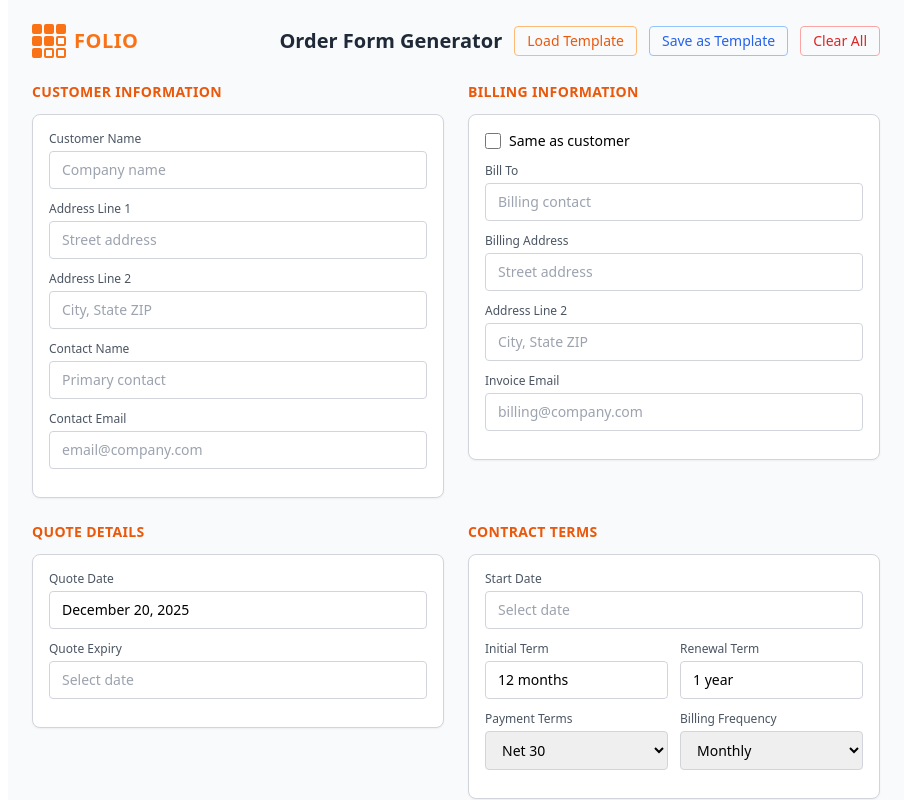
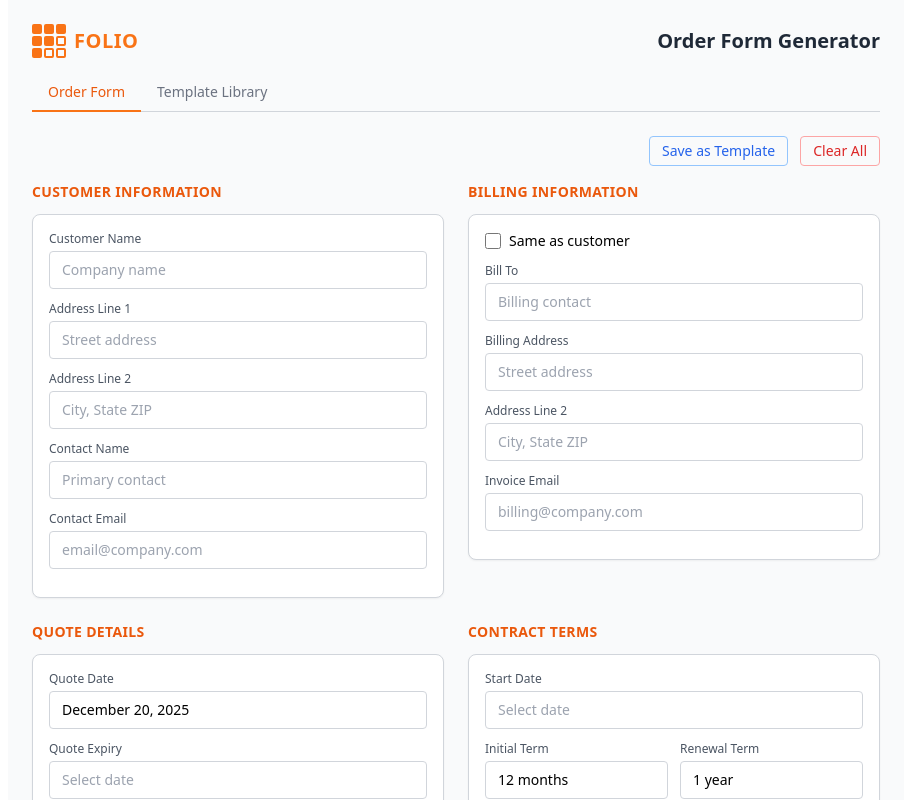
Before and after one commit to makie125/pricing-app, a React (Vite) app: page / in a window 1280 px wide. Shown: the top 800 px of the page, without its empty margins (184-1095 px from the left). Built offline with nearby package versions, Linux system fonts and the light colour scheme.

Commit message:
Update App.jsx

```diff
--- a/src/App.jsx
+++ b/src/App.jsx
@@ -168,9 +168,9 @@ export default function App() {
   };
 
   const [view, setView] = useState(getInitialView);
+  const [activeTab, setActiveTab] = useState('form');
   const [templates, setTemplates] = useState(() => loadSavedData('templates', []));
   const [showTemplateModal, setShowTemplateModal] = useState(false);
-  const [showLoadTemplateModal, setShowLoadTemplateModal] = useState(false);
   const [newTemplateName, setNewTemplateName] = useState('');
 
   const [customerName, setCustomerName] = useState(() => loadSavedData('customerName', ''));
@@ -332,7 +332,7 @@ export default function App() {
     setShowTemplateModal(false);
   };
 
-  // Load a template
+  // Load a template and switch to form
   const loadTemplate = (template) => {
     const { data } = template;
     setInitialTerm(data.initialTerm);
@@ -347,7 +347,7 @@ export default function App() {
     setCustomIntegrations(data.customIntegrations);
     setCustomFees(data.customFees);
     setMinimumUsage(data.minimumUsage);
-    setShowLoadTemplateModal(false);
+    setActiveTab('form');
   };
 
   // Delete a template
@@ -403,14 +403,98 @@ export default function App() {
 
   const renderInputForm = () => (
     <div className="max-w-4xl mx-auto p-6 bg-gray-50 min-h-screen">
-      <div className="flex items-center justify-between mb-6">
+      <div className="flex items-center justify-between mb-4">
         <FolioLogo />
-        <div className="flex items-center gap-3">
         <h1 className="text-xl font-semibold text-gray-800">Order Form Generator</h1>
-          <button type="button" onClick={() => setShowLoadTemplateModal(true)}
-            className="px-3 py-1 text-sm text-orange-600 border border-orange-300 rounded hover:bg-orange-50">
-            Load Template
+      </div>
+
+      {/* Tab Navigation */}
+      <div className="flex border-b border-gray-300 mb-6">
+        <button
+          type="button"
+          onClick={() => setActiveTab('form')}
+          className={`px-4 py-2 text-sm font-medium border-b-2 -mb-px ${
+            activeTab === 'form'
+              ? 'border-orange-500 text-orange-600'
+              : 'border-transparent text-gray-500 hover:text-gray-700'
+          }`}
+        >
+          Order Form
         </button>
+        <button
+          type="button"
+          onClick={() => setActiveTab('templates')}
+          className={`px-4 py-2 text-sm font-medium border-b-2 -mb-px ${
+            activeTab === 'templates'
+              ? 'border-orange-500 text-orange-600'
+              : 'border-transparent text-gray-500 hover:text-gray-700'
+          }`}
+        >
+          Template Library {templates.length > 0 && `(${templates.length})`}
+        </button>
+      </div>
+
+      {activeTab === 'templates' ? (
+        // Template Library Tab
+        <div>
+          <div className="flex items-center justify-between mb-4">
+            <h2 className="text-lg font-semibold text-gray-800">Saved Templates</h2>
+          </div>
+
+          {templates.length === 0 ? (
+            <div className="bg-white rounded-lg border border-gray-300 p-8 text-center">
+              <p className="text-gray-500 mb-4">No templates saved yet.</p>
+              <p className="text-sm text-gray-400">Create a template by filling out the order form and clicking "Save as Template".</p>
+            </div>
+          ) : (
+            <div className="grid gap-4">
+              {templates.map(template => (
+                <div key={template.id} className="bg-white rounded-lg border border-gray-300 p-4 shadow-sm">
+                  <div className="flex items-start justify-between">
+                    <div className="flex-1">
+                      <h3 className="font-semibold text-gray-800">{template.name}</h3>
+                      <p className="text-xs text-gray-500 mt-1">Created {new Date(template.createdAt).toLocaleDateString('en-US', { year: 'numeric', month: 'long', day: 'numeric' })}</p>
+
+                      <div className="mt-3 flex flex-wrap gap-2">
+                        {template.data.products.filter(p => p.enabled).map(p => (
+                          <span key={p.id} className="px-2 py-1 bg-orange-100 text-orange-700 text-xs rounded">{p.name}</span>
+                        ))}
+                        {template.data.integrations.filter(p => p.enabled).map(p => (
+                          <span key={p.id} className="px-2 py-1 bg-blue-100 text-blue-700 text-xs rounded">{p.name}</span>
+                        ))}
+                        {template.data.customIntegrations.filter(p => p.name).map(p => (
+                          <span key={p.id} className="px-2 py-1 bg-blue-100 text-blue-700 text-xs rounded">{p.name}</span>
+                        ))}
+                      </div>
+
+                      <div className="mt-2 text-xs text-gray-500">
+                        <span>{template.data.planName || 'No plan name'}</span>
+                        {template.data.planDescription && <span> • {template.data.planDescription}</span>}
+                        <span> • {template.data.initialTerm} initial</span>
+                        <span> • {template.data.paymentTerms}</span>
+                      </div>
+                    </div>
+
+                    <div className="flex gap-2 ml-4">
+                      <button type="button" onClick={() => loadTemplate(template)}
+                        className="px-3 py-1.5 text-sm text-white bg-orange-500 rounded hover:bg-orange-600">
+                        Use Template
+                      </button>
+                      <button type="button" onClick={() => deleteTemplate(template.id)}
+                        className="px-3 py-1.5 text-sm text-red-600 border border-red-300 rounded hover:bg-red-50">
+                        Delete
+                      </button>
+                    </div>
+                  </div>
+                </div>
+              ))}
+            </div>
+          )}
+        </div>
+      ) : (
+        // Order Form Tab
+        <>
+          <div className="flex items-center justify-end gap-3 mb-4">
             <button type="button" onClick={() => setShowTemplateModal(true)}
               className="px-3 py-1 text-sm text-blue-600 border border-blue-300 rounded hover:bg-blue-50">
               Save as Template
@@ -419,7 +503,6 @@ export default function App() {
               className="px-3 py-1 text-sm text-red-600 border border-red-300 rounded hover:bg-red-50">
               Clear All
             </button>
-        </div>
           </div>
 
           {/* Save Template Modal */}
@@ -443,45 +526,6 @@ export default function App() {
                   <button type="button" onClick={saveAsTemplate}
                     className="px-4 py-2 text-sm text-white bg-orange-500 rounded hover:bg-orange-600">
                     Save Template
-              </button>
-            </div>
-          </div>
-        </div>
-      )}
-
-      {/* Load Template Modal */}
-      {showLoadTemplateModal && (
-        <div className="fixed inset-0 bg-black bg-opacity-50 flex items-center justify-center z-50">
-          <div className="bg-white rounded-lg p-6 w-[500px] shadow-xl max-h-[80vh] overflow-auto">
-            <h2 className="text-lg font-semibold mb-4">Load Template</h2>
-            {templates.length === 0 ? (
-              <p className="text-sm text-gray-500 mb-4">No templates saved yet. Create one by filling out the form and clicking "Save as Template".</p>
-            ) : (
-              <div className="space-y-2 mb-4">
-                {templates.map(template => (
-                  <div key={template.id} className="flex items-center justify-between p-3 border border-gray-200 rounded hover:bg-gray-50">
-                    <div>
-                      <p className="font-medium text-sm">{template.name}</p>
-                      <p className="text-xs text-gray-500">Created {new Date(template.createdAt).toLocaleDateString()}</p>
-                    </div>
-                    <div className="flex gap-2">
-                      <button type="button" onClick={() => loadTemplate(template)}
-                        className="px-3 py-1 text-sm text-white bg-orange-500 rounded hover:bg-orange-600">
-                        Load
-                      </button>
-                      <button type="button" onClick={() => deleteTemplate(template.id)}
-                        className="px-3 py-1 text-sm text-red-600 border border-red-300 rounded hover:bg-red-50">
-                        Delete
-                      </button>
-                    </div>
-                  </div>
-                ))}
-              </div>
-            )}
-            <div className="flex justify-end">
-              <button type="button" onClick={() => setShowLoadTemplateModal(false)}
-                className="px-4 py-2 text-sm text-gray-600 border border-gray-300 rounded hover:bg-gray-50">
-                Close
                   </button>
                 </div>
               </div>
@@ -811,6 +855,8 @@ export default function App() {
           Generate Order Form
         </button>
       </div>
+      </>
+      )}
     </div>
   );
 
```
Lines whose indentation alone changed are shown as unchanged.
